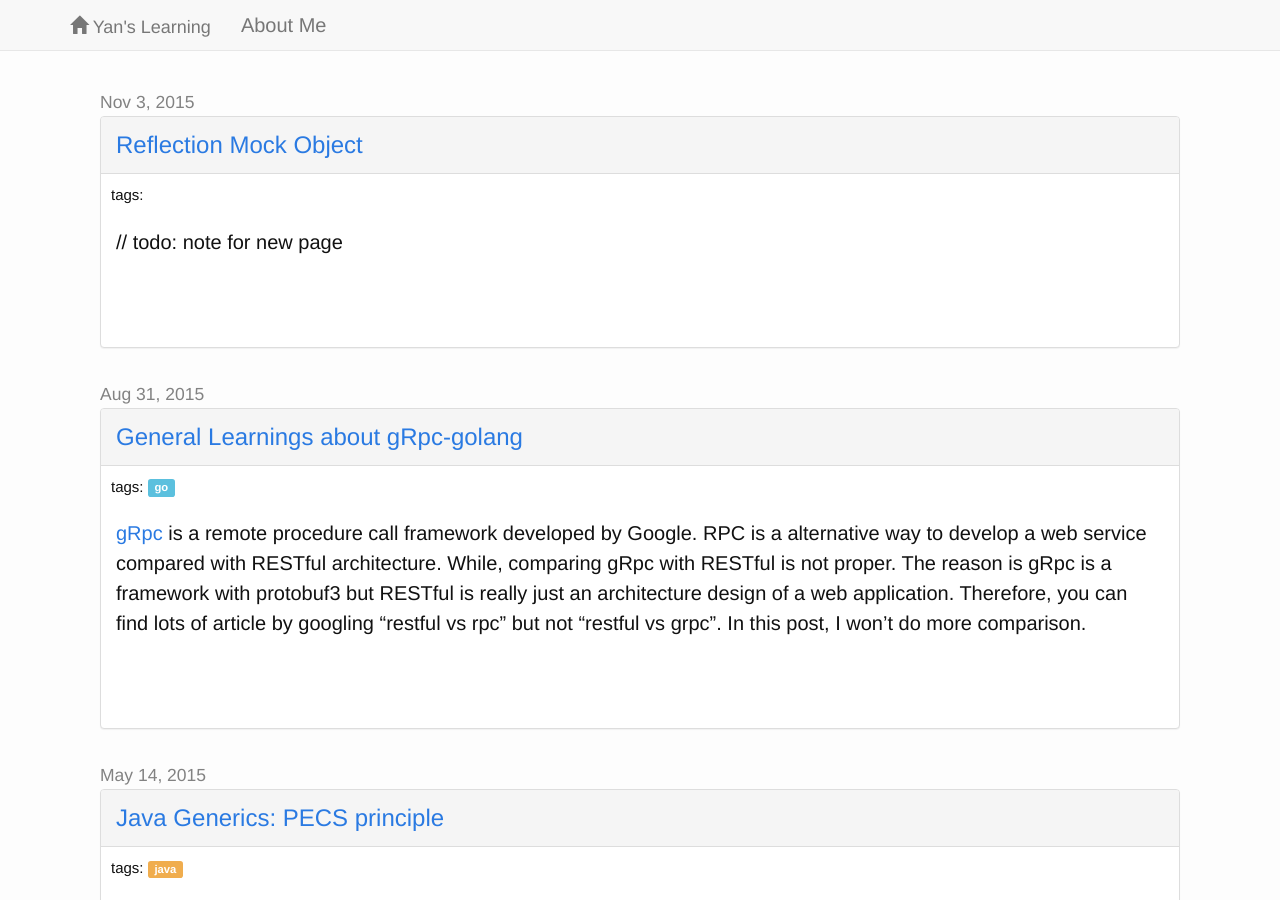
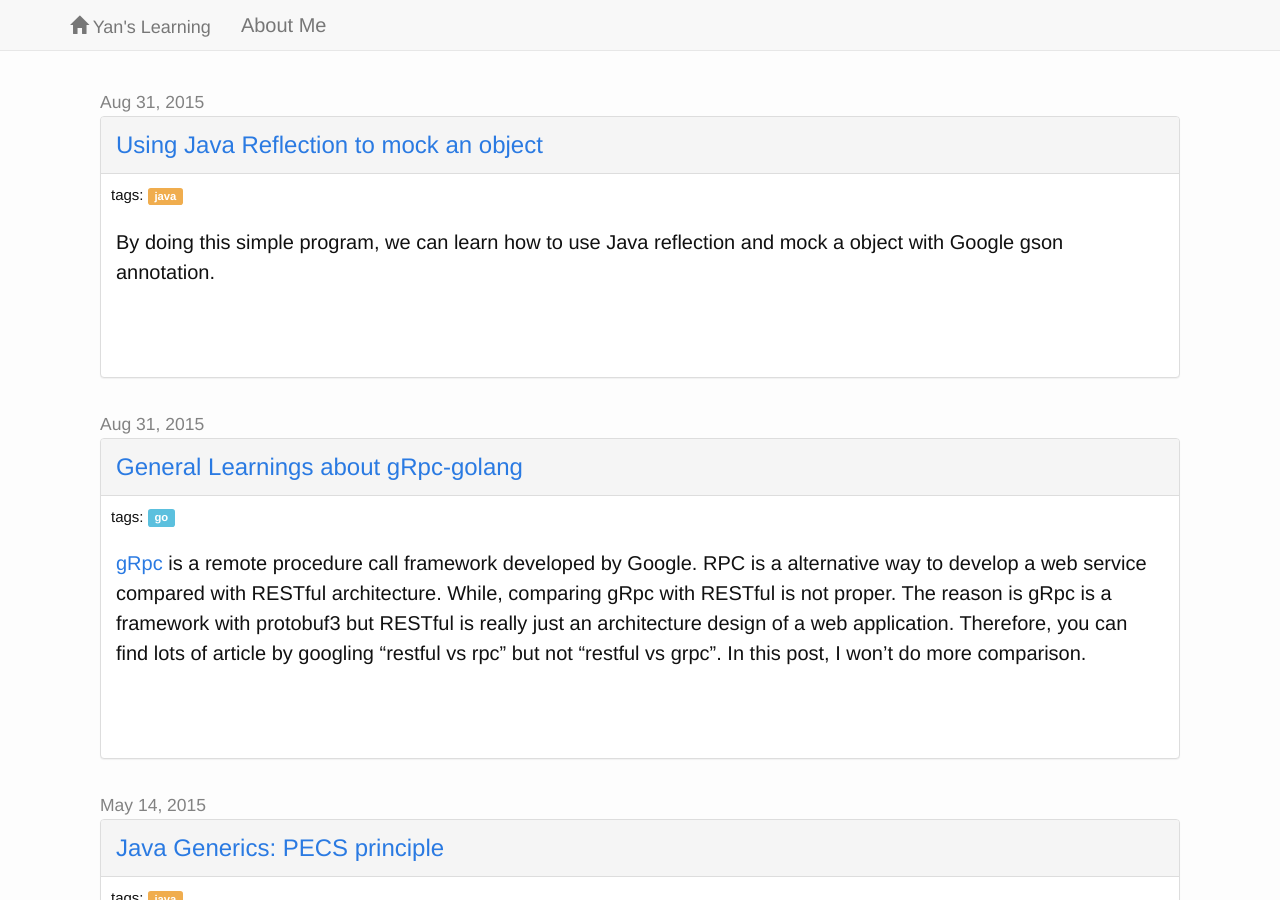
Before and after one commit to alvindaiyan/alvindaiyan.github.io, a Jekyll site: the page built from index.html, in a window 1280 px wide and 900 px high. Built offline with Jekyll 4.4.1, drawn with Linux system fonts in a browser that asks for light colours; nearby versions of some CDN libraries; the list of posts is cut into pages by our own code; comment, search, counter and statistics services are not loaded; some of the changed lines change nothing that is shown.

Commit message:
Update 2015-11-3-reflection-mock-object.markdown

````diff
--- a/_posts/2015-11-3-reflection-mock-object.markdown
+++ b/_posts/2015-11-3-reflection-mock-object.markdown
@@ -1 +1,172 @@
-// todo: note for new page
+---
+layout: post
+title:  "Using Java Reflection to mock an object"
+date:   2015-08-31 10:00:00
+categories: java
+---
+
+By doing this simple program, we can learn how to use Java reflection and mock a object with Google gson annotation.
+
+
+
+## The code ##
+
+```java
+import java.lang.reflect.*;
+import java.util.ArrayList;
+import java.util.List;
+
+/**
+ * Created by yan.dai on 3/11/2015.
+ */
+public class MockObject
+{
+    public static <T> T fakeObject(Class<T> cls) throws IllegalAccessException, InstantiationException, InvocationTargetException
+    {
+        Constructor<T>[] constructors = (Constructor<T>[]) cls.getDeclaredConstructors();
+        Constructor<T> constructor = null;
+        for (Constructor<T> c : constructors)
+        {
+            if (c.getParameterCount() == 0)
+            {
+                constructor = c;
+                break;
+            }
+        }
+
+        if (constructor == null)
+        {
+            throw new InstantiationException("cannot find default constructor for class: " + cls.getName());
+        }
+        constructor.setAccessible(true);
+
+        T mock = constructor.newInstance();
+        for (Field field : cls.getDeclaredFields())
+        {
+            field.setAccessible(true);
+
+            if (field.getDeclaredAnnotations() != null &&
+                    field.getDeclaredAnnotations().length > 0 &&
+                    field.getDeclaredAnnotations()[0].annotationType().getName().equals("com.google.gson.annotations.Expose")
+            )
+            {
+                if (field.getType().isAssignableFrom(String.class))
+                {
+                    field.set(mock, "string");
+                }
+                else if (field.getType().isAssignableFrom(Double.class) || field.getType().isAssignableFrom(double.class))
+                {
+                    field.set(mock, 1.1);
+                }
+                else if (field.getType().isAssignableFrom(Integer.class) || field.getType().isAssignableFrom(int.class))
+                {
+                    field.set(mock, 0);
+                }
+                else if (field.getType().isAssignableFrom(Long.class) || field.getType().isAssignableFrom(long.class))
+                {
+                    field.set(mock, 0L);
+                }
+                else if (field.getType().isAssignableFrom(List.class))
+                {
+                    List<Object> list = new ArrayList<>();
+                    ParameterizedType parameterizedType = (ParameterizedType) field.getGenericType();
+                    Class<?> genericType = (Class<?>) parameterizedType.getActualTypeArguments()[0];
+                    Object element = mockPrimitiveType(genericType);
+                    if(element == null)
+                    {
+                        element = fakeObject(genericType);
+                    }
+                    list.add(element);
+                    list.add(element);
+                    field.set(mock, list);
+                }
+                else if (field.getType().isAssignableFrom(Boolean.class) || field.getType().isAssignableFrom(boolean.class))
+                {
+                    field.set(mock, false);
+                }
+                else if (field.getType().isArray())
+                {
+                    Class<?> elementType = field.getType().getComponentType();
+                    if (elementType.equals(Character.class) || elementType.equals(char.class))
+                    {
+                        System.err.println("java reflection is sick");
+                    }
+                    else
+                    {
+                        Object array = Array.newInstance(elementType, 2);
+                        Array.set(array, 0, fakeObject(elementType));
+                        Array.set(array, 1, fakeObject(elementType));
+                        field.set(mock, array);
+                    }
+                }
+                else
+                {
+                    Object ins = fakeObject(field.getType());
+                    field.set(mock, ins);
+                }
+            }
+        }
+        return mock;
+    }
+
+
+    private static Object mockPrimitiveType(Class<?> cls)
+    {
+        if (cls.isAssignableFrom(String.class))
+        {
+            return "string";
+        }
+        else if (cls.isAssignableFrom(Double.class) || cls.isAssignableFrom(double.class))
+        {
+            return 1.1;
+        }
+        else if (cls.isAssignableFrom(Integer.class) || cls.isAssignableFrom(int.class))
+        {
+            return 0;
+        }
+        else if (cls.isAssignableFrom(Long.class) || cls.isAssignableFrom(long.class))
+        {
+            return 0L;
+        }
+        return null;
+    }
+}
+
+
+```
+
+
+## The testing program: ##
+
+```java
+import java.lang.reflect.InvocationTargetException;
+import java.util.List;
+
+/**
+ * Created by yan.dai on 3/11/2015.
+ */
+public class MyObj
+{
+    @Expose
+    private String name;
+    @Expose
+    private int age;
+    @Expose
+    private List<String> values;
+
+    public static void main(String[] args) throws IllegalAccessException, InvocationTargetException, InstantiationException
+    {
+        MyObj configs = MockObject.fakeObject(MyObj.class);
+        final GsonBuilder builder = new GsonBuilder();
+        builder.excludeFieldsWithoutExposeAnnotation();
+        final Gson gson = builder.create();
+        System.out.println(gson.toJson(configs));
+    }
+}
+
+```
+
+
+## result ##
+
+```{"name":"string","age":0,"values":["string","string"]} ```
````
